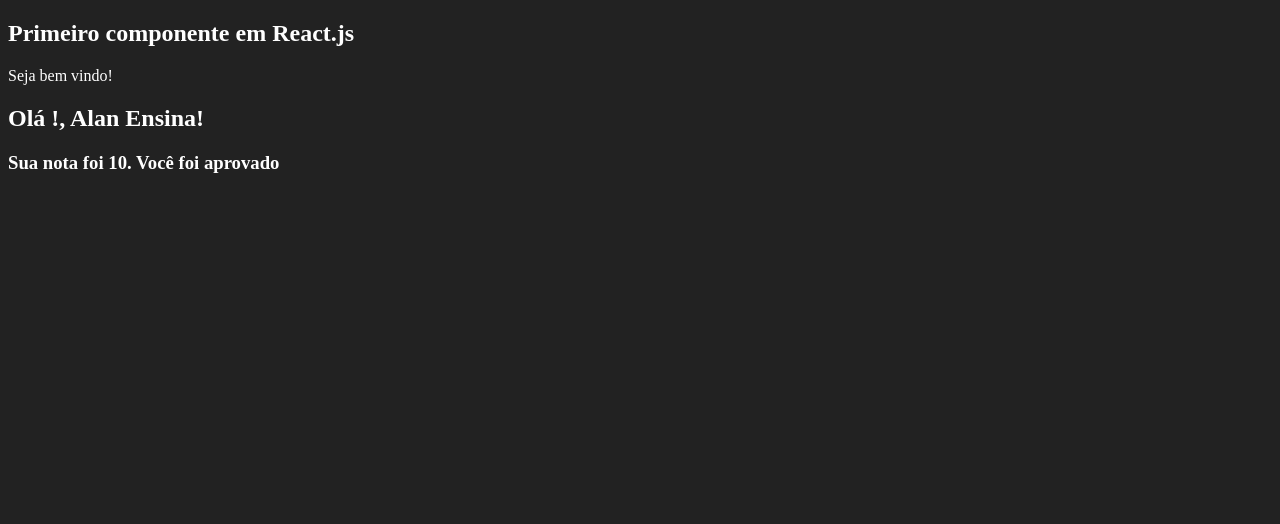
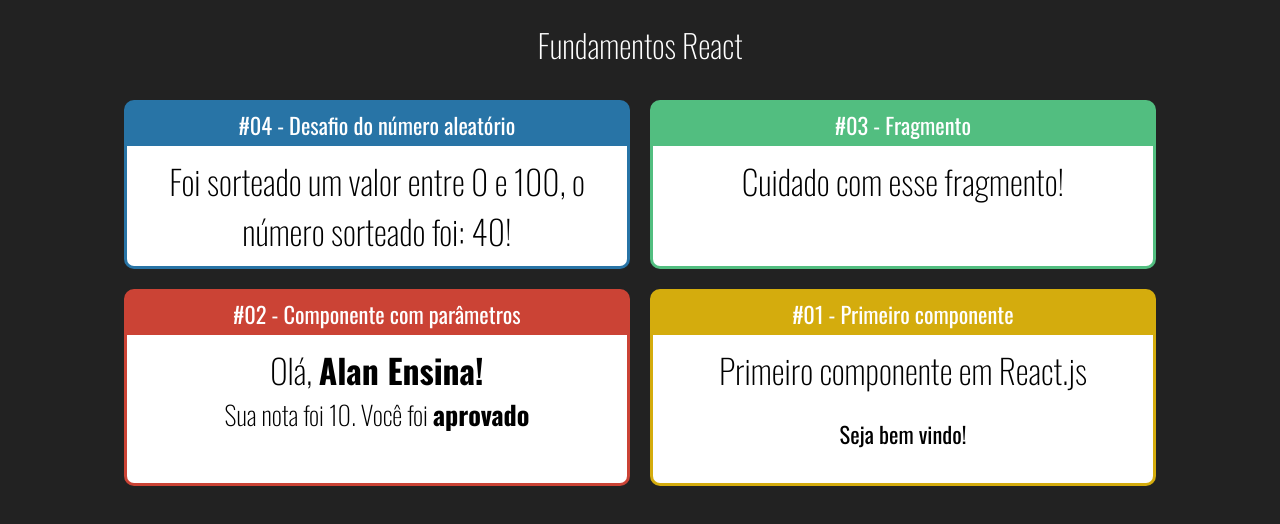
Before and after one commit to alanensina/react-redux-course, a React (Create React App) app in the folder fundamentos-react/: page / in a window 1280 px wide. Shown: the top 524 px of the page. Built offline with nearby package versions, Linux system fonts and the light colour scheme.

Commit message:
Working on the interface of the course

```diff
--- a/fundamentos-react/public/index.html
+++ b/fundamentos-react/public/index.html
@@ -3,6 +3,7 @@
   <head>
     <meta charset="utf-8" />
     <link rel="icon" href="%PUBLIC_URL%/favicon.ico" />
+    <link href="https://fonts.googleapis.com/css2?family=Oswald:wght@200;300;400;469;500;600;700&display=swap" rel="stylesheet">
     <meta name="viewport" content="width=device-width, initial-scale=1" />
     <meta name="theme-color" content="#000000" />
     <meta
--- /dev/null
+++ b/fundamentos-react/src/App.css
@@ -0,0 +1,5 @@
+.App .Cards{
+  display: flex;
+  flex-wrap: wrap;
+  justify-content: center;
+}
--- /dev/null
+++ b/fundamentos-react/src/App.jsx
@@ -0,0 +1,32 @@
+import React from 'react';
+
+import Primeiro from './components/basicos/Primeiro';
+import ComParametro from './components/basicos/ComParametro';
+import Fragmento from './components/basicos/Fragmento';
+import Aleatorio from './components/basicos/Aleatorio';
+import Card from './components/layout/Card';
+
+import './App.css'
+
+export default () => (
+  <div className="App">
+    <h1>Fundamentos React</h1>
+    <div className="Cards">
+      <Card titulo="#04 - Desafio do número aleatório" color="#2874A6">
+        <Aleatorio min={0} max={100} />
+      </Card>
+
+      <Card titulo="#03 - Fragmento" color="#52BE80">
+        <Fragmento />
+      </Card>
+
+      <Card titulo="#02 - Componente com parâmetros" color="#CB4335">
+        <ComParametro titulo="Olá" aluno="Alan Ensina" nota="10" />
+      </Card>
+
+      <Card titulo="#01 - Primeiro componente" color="#D4AC0D">
+        <Primeiro />
+      </Card>
+    </div>
+  </div>
+);
--- /dev/null
+++ b/fundamentos-react/src/components/basicos/Aleatorio.jsx
@@ -0,0 +1,15 @@
+import React from 'react';
+
+export default (props) => {
+  const {min, max} = props;
+
+  const valorSorteado = parseInt(Math.random() * (max-min)) + min;
+  return (
+    <div>
+      <h2>
+        Foi sorteado um valor entre {min} e {max}, o número sorteado
+        foi: {valorSorteado}!
+      </h2>
+    </div>
+  );
+};
--- /dev/null
+++ b/fundamentos-react/src/components/basicos/Fragmento.jsx
@@ -0,0 +1,9 @@
+import React, { Fragment } from 'react';
+
+export default function Fragmento(props) {
+  return (
+    <Fragment>
+      <h2>Cuidado com esse fragmento!</h2>
+    </Fragment>
+  );
+}
--- a/fundamentos-react/src/components/basicos/Primeiro.jsx
+++ b/fundamentos-react/src/components/basicos/Primeiro.jsx
@@ -5,7 +5,7 @@ export default function Primeiro() {
   return (
     <div>
       <h2>Primeiro componente em React.js</h2>
-      <p>{ msg }</p>
+      <p>{msg}</p>
     </div>
   );
 }
--- /dev/null
+++ b/fundamentos-react/src/components/layout/Card.css
@@ -0,0 +1,24 @@
+.Card{
+  border: 3px solid;
+  border-radius: 10px;
+  overflow: hidden;
+  margin: 10px;
+  font-size: 1.4rem;
+  display:flex;
+  flex-direction: column;
+  min-width: 500px;
+  max-width: 500px;
+}
+
+.Card .Title{
+  padding: 5px 0px;
+  display: flex;
+  justify-content: center;
+}
+
+.Card .Content{
+  background-color: white;
+  color: black;
+  padding: 10px;
+  flex-grow: 1;
+}
--- /dev/null
+++ b/fundamentos-react/src/components/layout/Card.jsx
@@ -0,0 +1,16 @@
+import React from 'react';
+import './Card.css';
+
+export default (props) => {
+const cardStyle = {
+  backgroundColor: props.color || 'red',
+  borderColor: props.color || 'red',
+}
+
+  return (
+    <div className="Card" style={cardStyle}>
+      <div className="Title">{props.titulo}</div>
+      <div className="Content">{props.children}</div>
+    </div>
+  );
+};
--- a/fundamentos-react/src/index.css
+++ b/fundamentos-react/src/index.css
@@ -1,4 +1,17 @@
 body {
   background-color: #222;
   color: #fff;
+  font-family: Oswald;
+  text-align: center;
 }
+
+h1,
+h2,
+h3 {
+  font-weight: 200;
+}
+
+h2,
+h3 {
+  margin: 0px;
+}
--- a/fundamentos-react/src/index.js
+++ b/fundamentos-react/src/index.js
@@ -2,17 +2,9 @@ import ReactDOM from 'react-dom';
 import React from 'react';
 
 import './index.css';
-import Primeiro from './components/basicos/Primeiro';
-import ComParametro from './components/basicos/ComParametro';
+import App from './App'
 
 ReactDOM.render(
-  <div>
-    <Primeiro/>
-    <ComParametro
-    titulo="Olá !"
-    aluno='Alan Ensina'
-    nota='10'
-    />
-  </div>,
+  <App/>,
   document.getElementById('root')
 );
```
